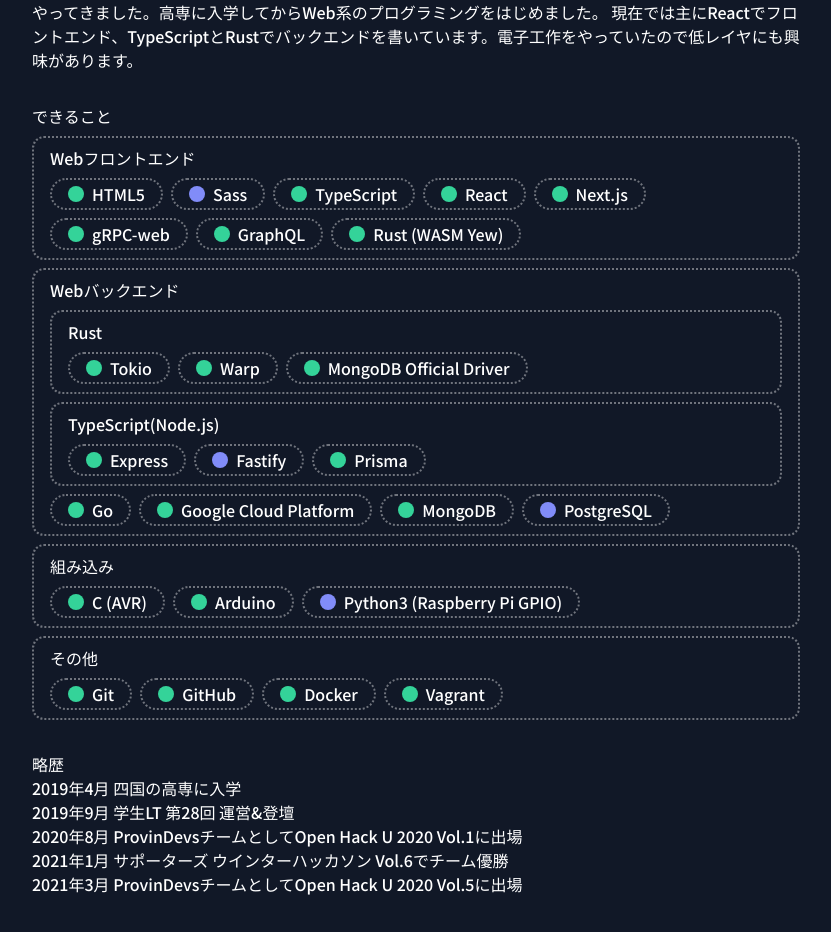
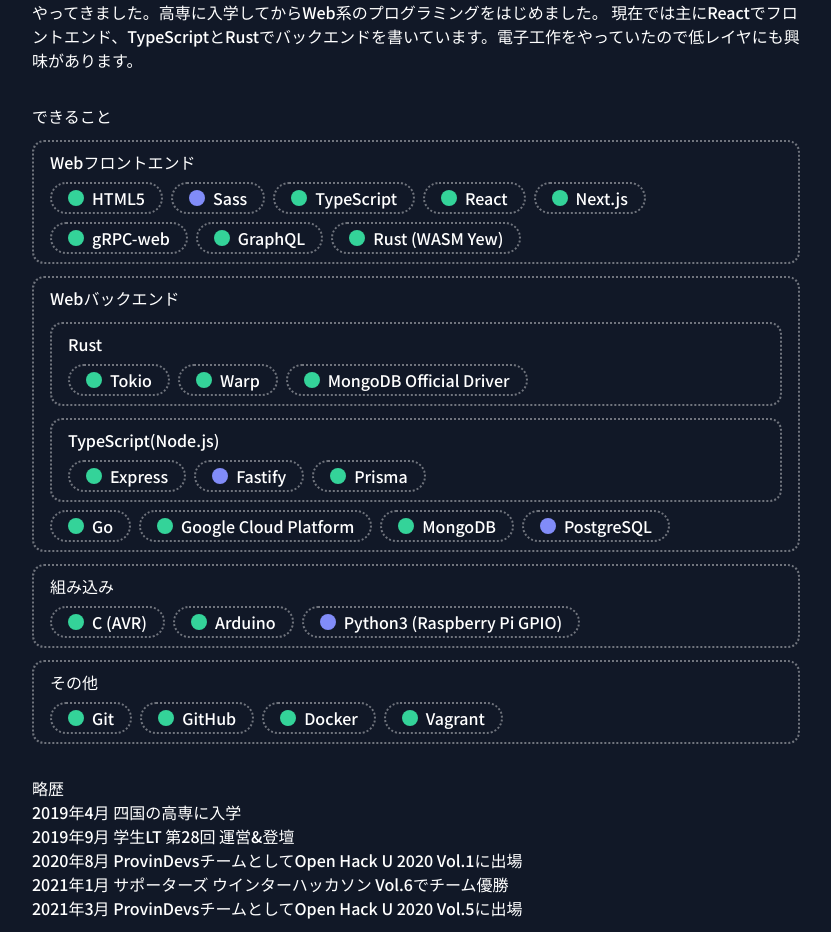
Before and after one commit to kawaemon/portfolio, a Next.js app: page / in a window 1280 px wide. Shown: the part 1080-2012 px from the top of the page, without its empty margins (224-1055 px from the left). Built offline with nearby package versions, Linux system fonts and the light colour scheme; what @tailwindcss/typography would draw is missing.

Commit message:
style: more space between BorderedList

```diff
--- a/src/components/Skills.tsx
+++ b/src/components/Skills.tsx
@@ -32,7 +32,7 @@
     "border-white border-2 border-opacity-40 border-dotted rounded-xl";
 
 const BorderedList: FC = ({ children }) => (
-    <li className={`${dottedBorder} px-4 py-2 mt-2`}>{children}</li>
+    <li className={`${dottedBorder} px-4 py-2 mt-3`}>{children}</li>
 );
 
 // prettier-ignore
```
